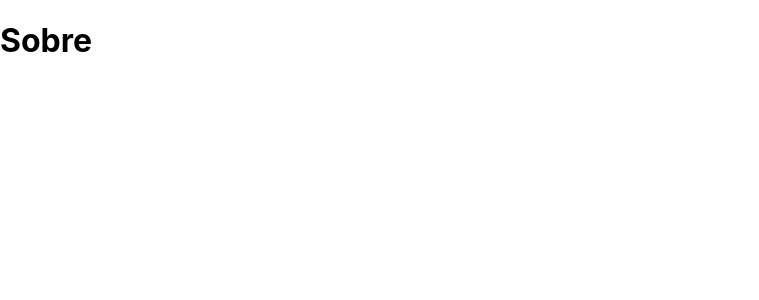
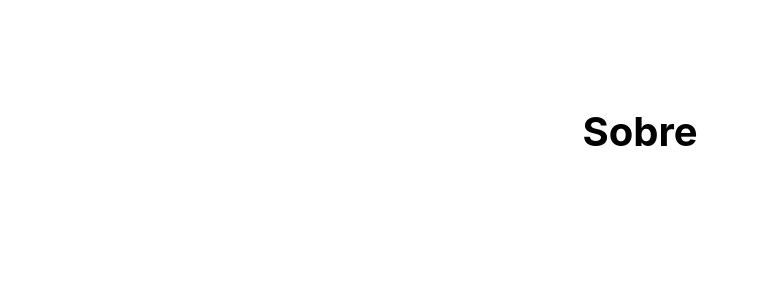
Before and after one commit to lucasbrito-dev/desafio-01-pilgrim, a Next.js app: page /about in a window 1280 px wide. Shown: the top 300 px of the page, without its empty margins (0-759 px from the left). Built offline with nearby package versions, Linux system fonts and the light colour scheme.

Commit message:
Criação e implementação da componente 'Layout'

```diff
--- /dev/null
+++ b/components/Layout.js
@@ -0,0 +1,13 @@
+import styles from '../styles/Layout.module.css'
+
+const Layout = ({ children }) => {
+    return (
+        <div className={styles.container}>
+            <main className={styles.main}>
+                {children}
+            </main>
+        </div>
+    )
+}
+
+export default Layout
--- a/pages/_app.js
+++ b/pages/_app.js
@@ -1,7 +1,12 @@
+import Layout from '../components/Layout'
 import '../styles/globals.css'
 
 function MyApp({ Component, pageProps }) {
-  return <Component {...pageProps} />
+  return (
+    <Layout>
+      <Component {...pageProps} />
+    </Layout>
+  )
 }
 
 export default MyApp
--- a/styles/Home.module.css
+++ b/styles/Layout.module.css
@@ -3,7 +3,7 @@
   padding: 0 0.5rem;
   display: flex;
   flex-direction: column;
-  justify-content: center;
+  justify-content: flex-start;
   align-items: center;
   height: 100vh;
 }
@@ -13,8 +13,9 @@
   flex: 1;
   display: flex;
   flex-direction: column;
-  justify-content: center;
+  justify-content: flex-start;
   align-items: center;
+  font-size: 1.25rem;
 }
 
 .footer {
```
